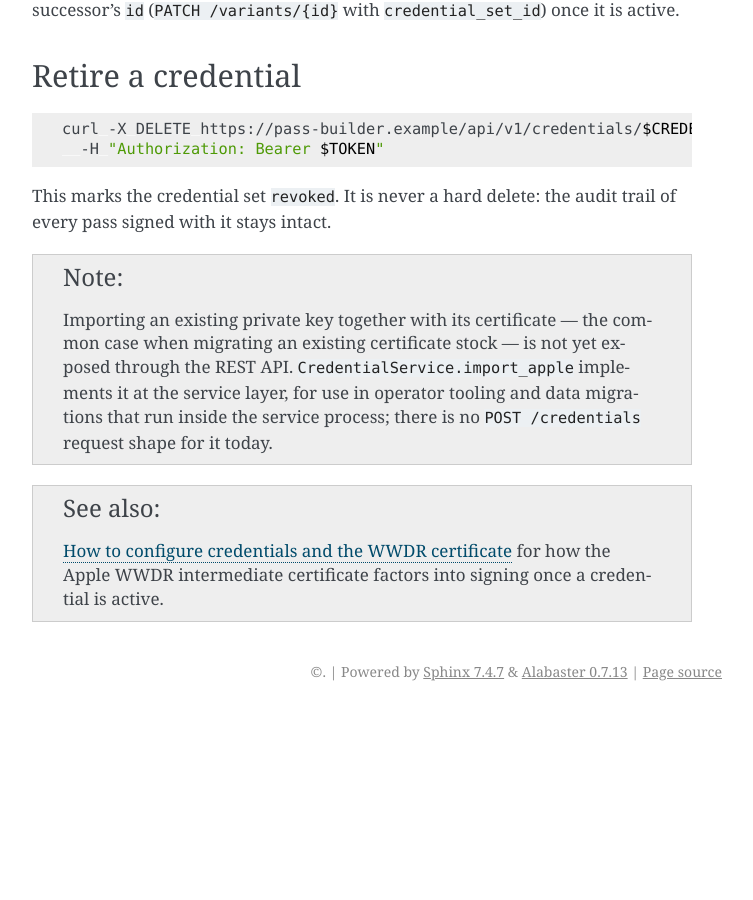
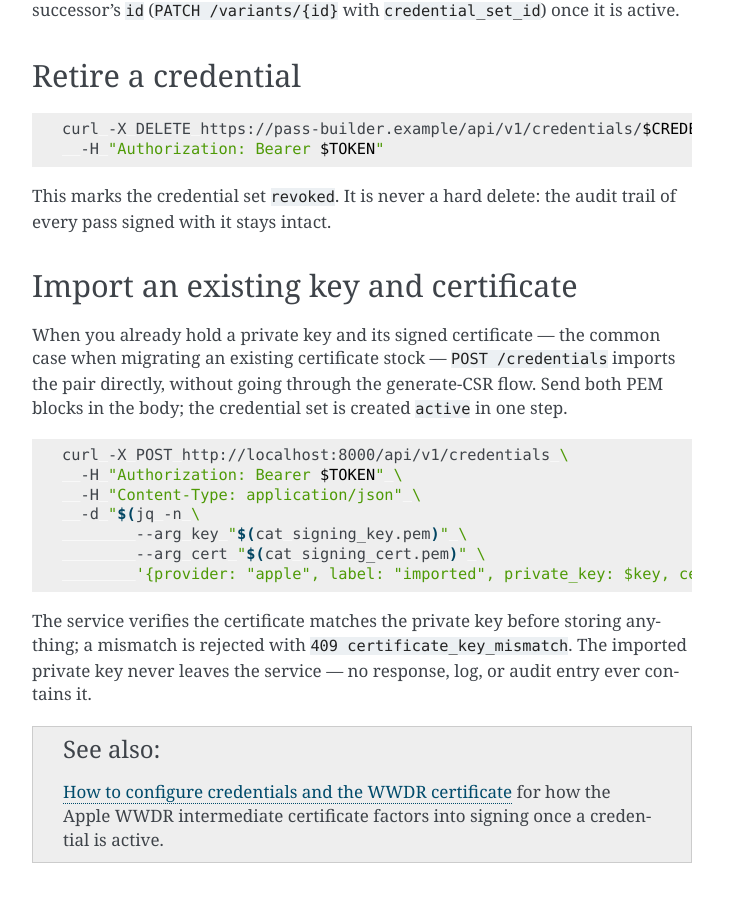
Before and after one commit to edutap-collective/edutap.pass_builder, a Sphinx documentation site: the page built from docs/how-to/obtain-and-install-an-apple-credential.md, in a window 1280 px wide and 900 px high, scrolled down 1949 px. Shown: the whole window, without its empty margins (388-1141 px from the left). Built offline with Sphinx 7.4.7, drawn with Linux system fonts in a browser that asks for light colours; before the commit the page ends 2660 px from its top, so only the background shows below that; some of the changed text lies outside the part shown.

Commit message:
feat: wire POST /credentials to import an existing Apple key and certificate
Operators migrating an existing Apple certificate stock can now import a
matching private key and signing certificate directly, instead of only the
generate-CSR-then-install flow. The Apple branch of POST /credentials calls
CredentialService.import_apple when private_key and certificate are supplied,
verifies they match (409 certificate_key_mismatch otherwise), and never
returns, logs, or audits the key material. Docs updated accordingly.

Co-Authored-By: Claude Opus 4.8 (1M context) <noreply@anthropic.com>

````diff
--- a/docs/how-to/obtain-and-install-an-apple-credential.md
+++ b/docs/how-to/obtain-and-install-an-apple-credential.md
@@ -104,14 +104,28 @@ This marks the credential set `revoked`.
 It is never a hard delete: the audit trail of every pass signed with it
 stays intact.
 
-```{note}
-Importing an existing private key together with its certificate — the
-common case when migrating an existing certificate stock — is not yet
-exposed through the REST API.
-`CredentialService.import_apple` implements it at the service layer, for
-use in operator tooling and data migrations that run inside the service
-process; there is no `POST /credentials` request shape for it today.
+## Import an existing key and certificate
+
+When you already hold a private key and its signed certificate — the common
+case when migrating an existing certificate stock — `POST /credentials`
+imports the pair directly, without going through the generate-CSR flow. Send
+both PEM blocks in the body; the credential set is created `active` in one
+step.
+
+```bash
+curl -X POST http://localhost:8000/api/v1/credentials \
+  -H "Authorization: Bearer $TOKEN" \
+  -H "Content-Type: application/json" \
+  -d "$(jq -n \
+        --arg key "$(cat signing_key.pem)" \
+        --arg cert "$(cat signing_cert.pem)" \
+        '{provider: "apple", label: "imported", private_key: $key, certificate: $cert}')"
 ```
+
+The service verifies the certificate matches the private key before storing
+anything; a mismatch is rejected with `409 certificate_key_mismatch`. The
+imported private key never leaves the service — no response, log, or audit
+entry ever contains it.
 
 ```{seealso}
 {doc}`/how-to/configure-credentials-and-wwdr` for how the Apple WWDR
````
Also changed, not shown: docs/reference/rest-api.md (+6 -11 lines), 3 other files.
